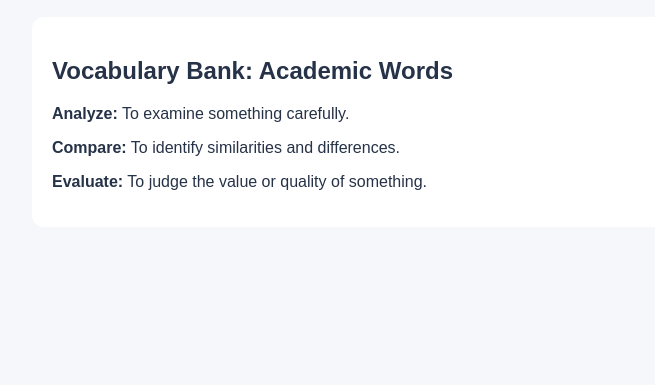
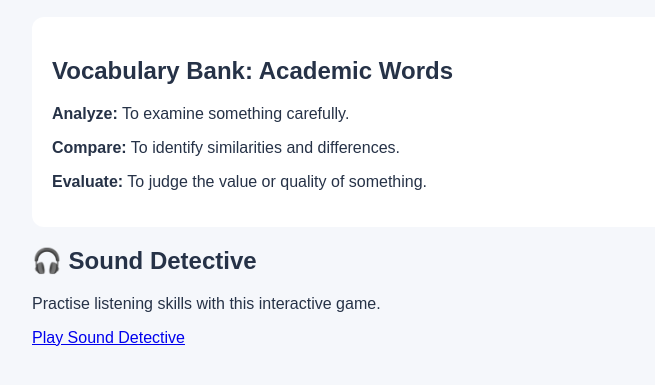
Before and after one commit to joannefayebayan-stack/faye-eal-resources, a plain HTML site: page index.html in a window 1280 px wide. Shown: the part 171-556 px from the top of the page, without its empty margins (208-863 px from the left). Drawn offline with Linux system fonts and the light colour scheme.

Commit message:
Add Sound Detective link to homepage

```diff
--- a/index.html
+++ b/index.html
@@ -33,5 +33,12 @@
     <p><strong>Compare:</strong> To identify similarities and differences.</p>
     <p><strong>Evaluate:</strong> To judge the value or quality of something.</p>
   </div>
+<section>
+  <h2>🎧 Sound Detective</h2>
+  <p>Practise listening skills with this interactive game.</p>
+  <a href="Sound%20Detective_%20Listen,%20Choose,%20Record.html">
+    Play Sound Detective
+  </a>
+</section>
 </body>
 </html>
```
